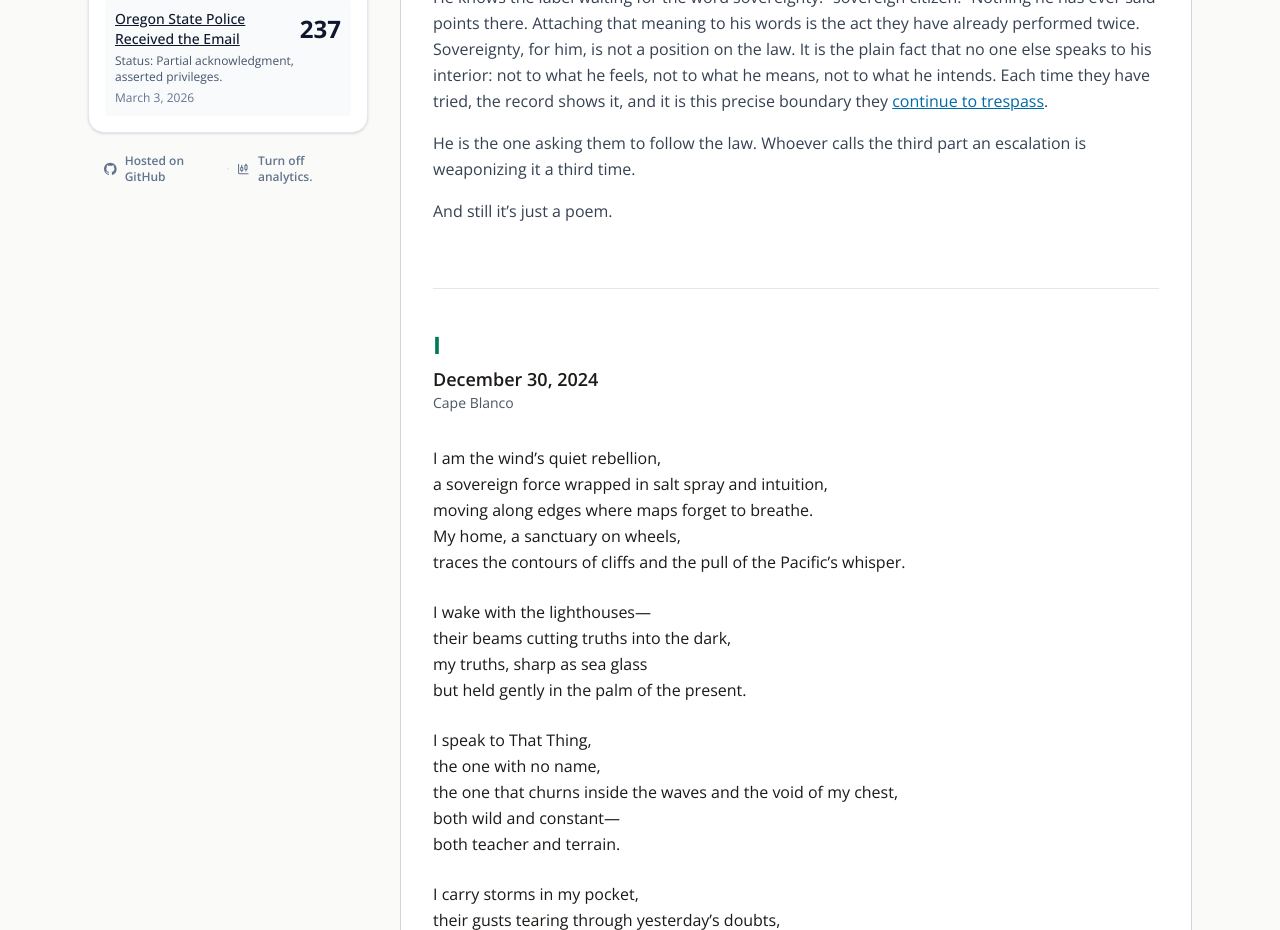
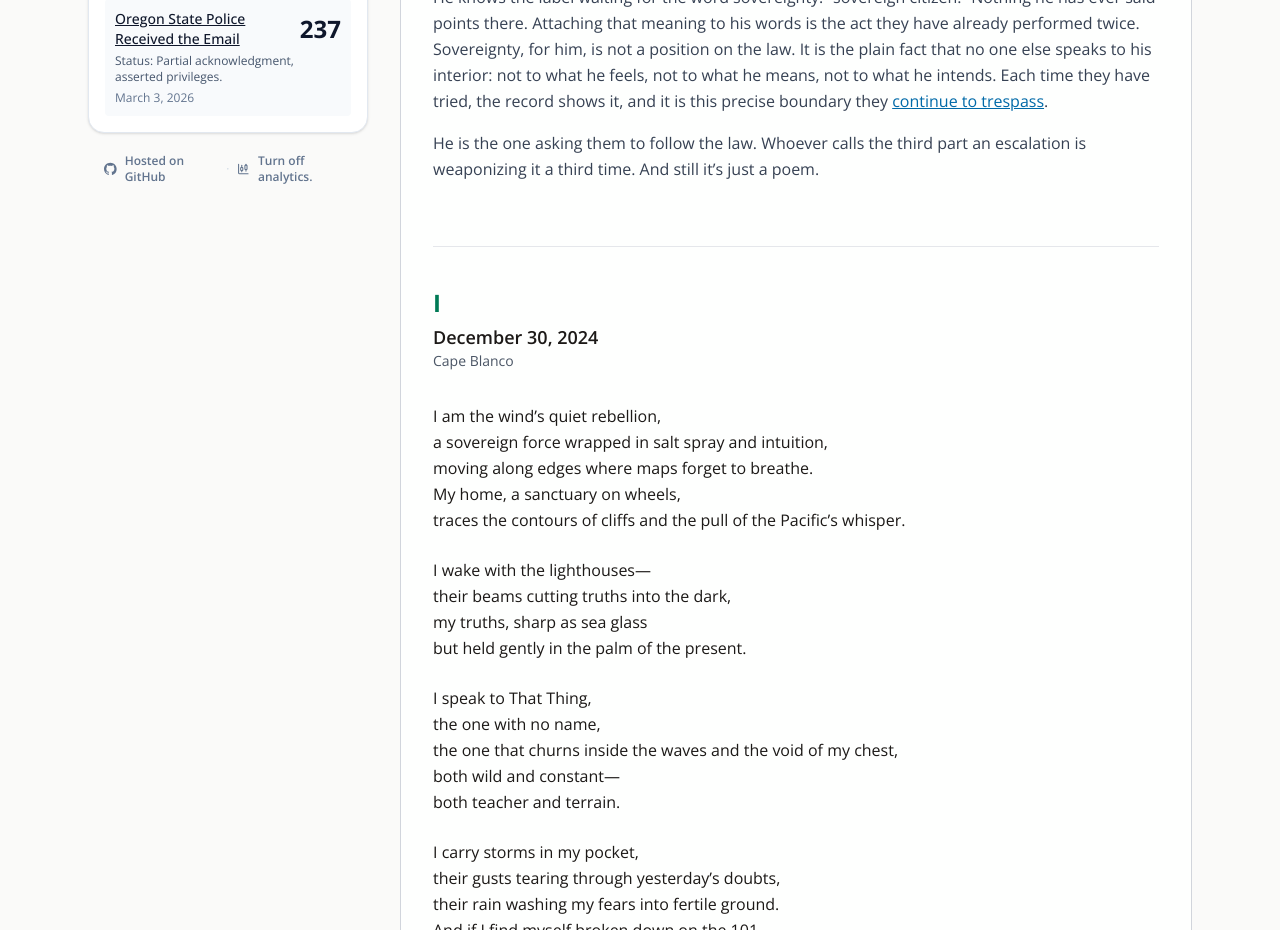
Before and after one commit to rswfire/rswfire.oprd, a Next.js app: page /soliloquy in a window 1280 px wide. Shown: the part 1400-2330 px from the top of the page. Built offline with nearby package versions, Linux system fonts and the light colour scheme.

Commit message:
Soliloquy: still just a poem, in the closing paragraph

```diff
--- a/app/(archive)/soliloquy/page.tsx
+++ b/app/(archive)/soliloquy/page.tsx
@@ -384,9 +384,7 @@ export default function StormchasersSoliloquyPage() {
                 </p>
                 <p>
                     He is the one asking them to follow the law. Whoever calls the third part an escalation is
-                    weaponizing it a third time.
-                </p>
-                <p>And still it&rsquo;s just a poem.
+                    weaponizing it a third time. And still it&rsquo;s just a poem.
                 </p>
             </div>
 
```
